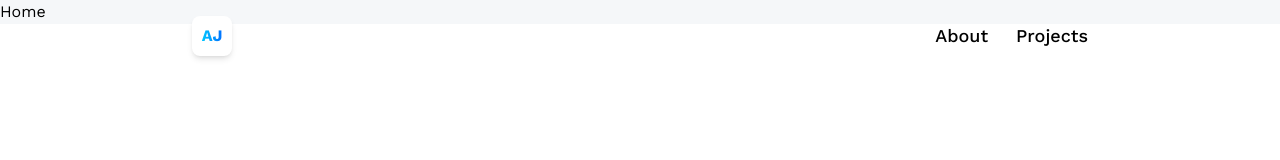
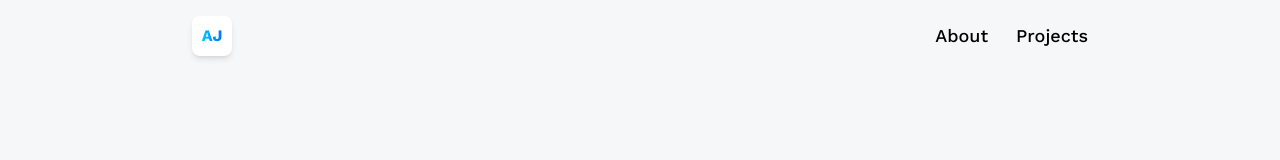
Before and after one commit to Dev-Elo-1505/3d-portfolio-JSM, a React (Vite) app: page / in a window 1280 px wide. Shown: the top 160 px of the page. Built offline with nearby package versions, Linux system fonts and the light colour scheme.

Commit message:
Build loader component

```diff
--- a/package.json
+++ b/package.json
@@ -10,6 +10,8 @@
     "preview": "vite preview"
   },
   "dependencies": {
+    "@react-three/drei": "^9.109.5",
+    "@react-three/fiber": "^8.16.8",
     "react": "^18.3.1",
     "react-dom": "^18.3.1",
     "react-router-dom": "^6.26.0"
--- /dev/null
+++ b/src/components/Loader.jsx
@@ -0,0 +1,15 @@
+import React from 'react'
+import { Html } from '@react-three/drei'
+
+const Loader = () => {
+  return (
+    <Html>
+    <div className='flex justify-center items-center'>
+        <div className='w-20 h-20 border-2 border-opacity-20 border-blue-500 border-t-blue-500 rounded-full animate-spin'></div>
+    </div>
+
+    </Html>
+  )
+}
+
+export default Loader
--- a/src/pages/Home.jsx
+++ b/src/pages/Home.jsx
@@ -1,9 +1,20 @@
-import React from 'react'
+import { Suspense } from "react";
+import { Canvas } from "@react-three/fiber";
+import Loader from "../components/Loader";
 
+{
+  /* <div className="absolute top-28 left-0 right-0 z-10 flex items-center justify-center">
+  POPUP
+</div> */
+}
 const Home = () => {
   return (
-    <div>Home</div>
-  )
-}
+    <section className="w-full h-screen relative">
+      <Canvas className="w-full h-screen bg-transparent" camera={{ near: 0.1, far: 1000 }}>
+        <Suspense fallback={<Loader />}></Suspense>
+      </Canvas>
+    </section>
+  );
+};
 
-export default Home
+export default Home;
```
Also changed, not shown: 1 other file (tests, documents, lock files or other folders).
